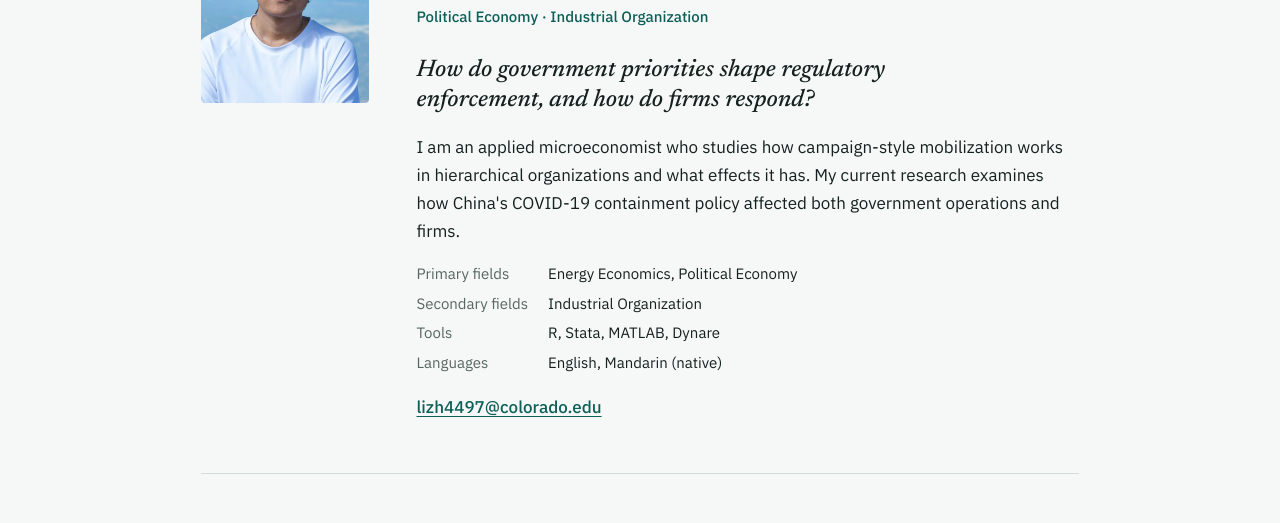
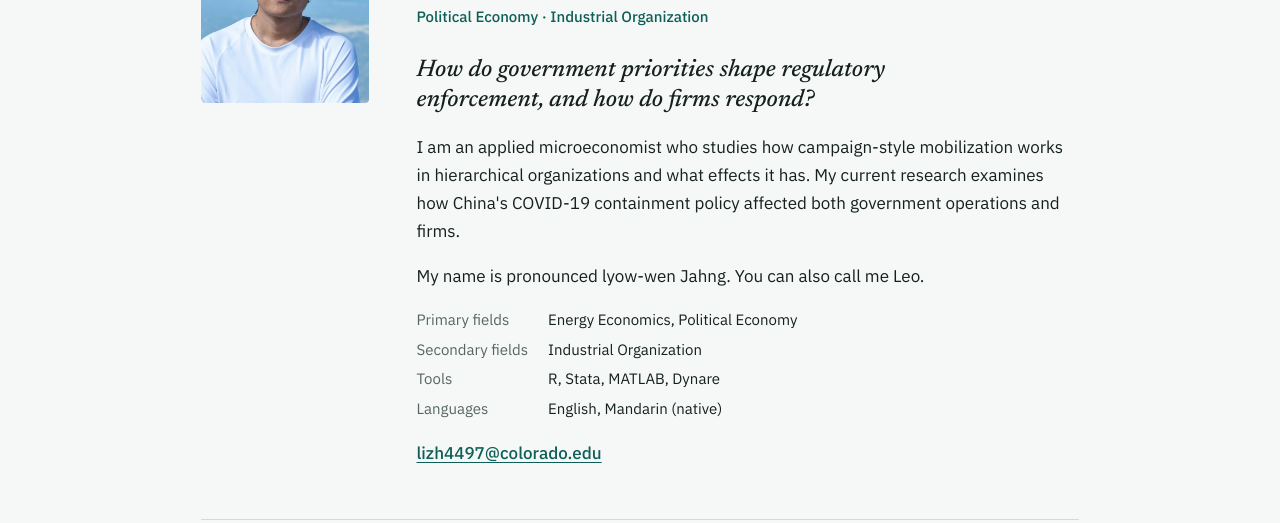
Before and after one commit to leozhang-econ/leozhang-econ.github.io, a plain HTML site: page index.html in a window 1280 px wide. Shown: the part 220-743 px from the top of the page. Drawn offline with Linux system fonts and the light colour scheme.

Commit message:
Add name pronunciation line below the bio
Co-Authored-By: Claude Fable 5.2 <noreply@anthropic.com>
Claude-Session: https://claude.ai/code/session_01Ay3cj9gFX5UobRfpG1QW6K

```diff
--- a/index.html
+++ b/index.html
@@ -223,6 +223,7 @@ footer .wrap { padding-top: 1.75rem; padding-bottom: 2.5rem; font-size: 0.875rem
       <p class="tagline">Political Economy · Industrial Organization</p>
       <h2 class="question">How do government priorities shape regulatory enforcement, and how do firms respond?</h2>
       <p>I am an applied microeconomist who studies how campaign-style mobilization works in hierarchical organizations and what effects it has. My current research examines how China's COVID-19 containment policy affected both government operations and firms.</p>
+      <p>My name is pronounced lyow-wen Jahng. You can also call me Leo.</p>
       <dl class="facts">
         <dt>Primary fields</dt>
         <dd>Energy Economics, Political Economy</dd>
```
